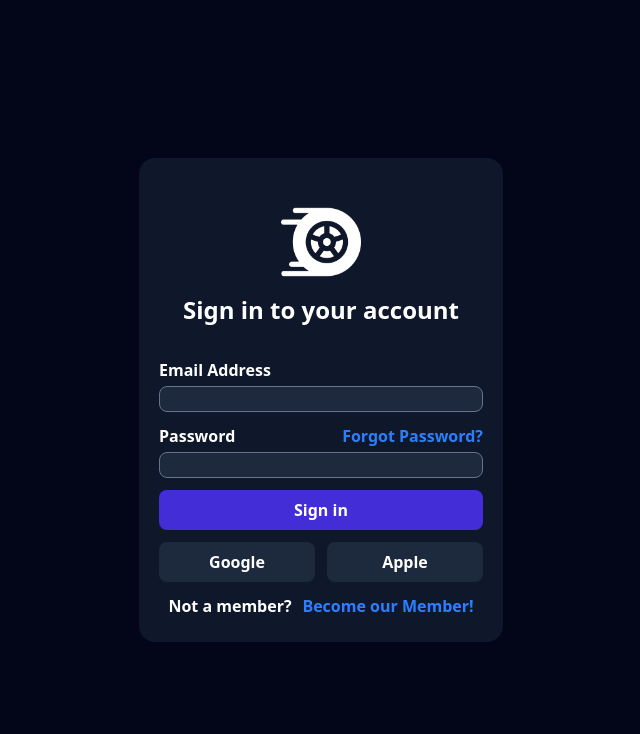
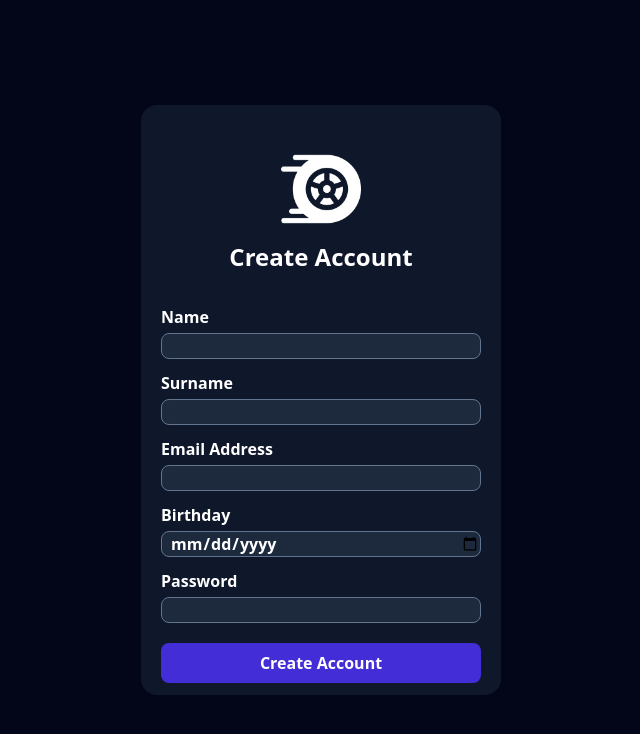
Before and after one commit to IIMaksymilianDymitrII/Driving-School-Examination, a React (Vite) app: page / in a window 1280 px wide. Shown: the top 734 px of the page, without its empty margins (319-959 px from the left). Built offline with nearby package versions, Linux system fonts and the light colour scheme.

Commit message:
designed sigin

```diff
--- a/src/App.tsx
+++ b/src/App.tsx
@@ -1,9 +1,10 @@
-import SignIn from "./Signin/SignIn";
+import LogIn from "./Pages/Login";
+import SignIn from "./Pages/Signin";
 
 function App() {
   return (
     <div>
-      <SignIn/>
+    <SignIn/>
     </div>
   );
 }
--- a/src/Signin/SignIn.tsx
+++ b/src/Pages/Login.tsx
@@ -1,12 +1,12 @@
 import Wheel from "../assets/racing.png";
 
-const SignIn = () => {
+const LogIn = () => {
   return (
     <div className="flex justify-center items-center w-screen h-screen bg-slate-950">
       <div className="bg-slate-900 rounded-2xl p-3 text-white font-semibold ">
         <div className="text-center p-8 text-2xl flex flex-col items-center justify-center gap-3">
           <img src={Wheel} alt="Logo" className="size-20 invert " />
-          <h1>Sign in to your account</h1>
+          <h1>Log in to your account</h1>
         </div>
         <div className="flex flex-col gap-3 px-2">
           <div className="flex flex-col gap-3">
@@ -55,4 +55,4 @@ const SignIn = () => {
   );
 };
 
-export default SignIn;
+export default LogIn;
--- /dev/null
+++ b/src/Pages/Signin.tsx
@@ -0,0 +1,38 @@
+import Wheel from "../assets/racing.png";
+
+const SignIn = () => {
+  const collectInfo = [
+    { name: "Name", type: "text" },
+    { name: "Surname", type: "text" },
+    { name: "Email Address", type: "text" },
+    { name: "Birthday", type: "date" },
+    { name: "Password", type: "text" },
+  ];
+
+  return (
+    <div className="flex justify-center items-center w-screen h-screen bg-slate-950">
+      <div className="bg-slate-900 rounded-2xl p-3 text-white font-semibold w-[360px]">
+        <div className="text-center p-8 text-2xl flex flex-col items-center justify-center gap-3">
+          <img src={Wheel} alt="Logo" className="h-20 w-20 invert" />
+          <h1>Create Account</h1>
+        </div>
+        <div className="flex flex-col gap-3 px-2">
+          {collectInfo.map((info) => (
+            <div key={info.name} className="flex flex-col gap-1">
+              <h2>{info.name}</h2>
+              <input
+                type={info.type}
+                className="w-full pl-2 bg-slate-800 border border-slate-500 border-solid rounded-lg"
+              />
+            </div>
+          ))}
+          <button className="w-full bg-indigo-700 rounded-lg cursor-pointer p-2 hover:bg-indigo-600 mt-2">
+            Create Account
+          </button>
+        </div>
+      </div>
+    </div>
+  );
+};
+
+export default SignIn;
```
